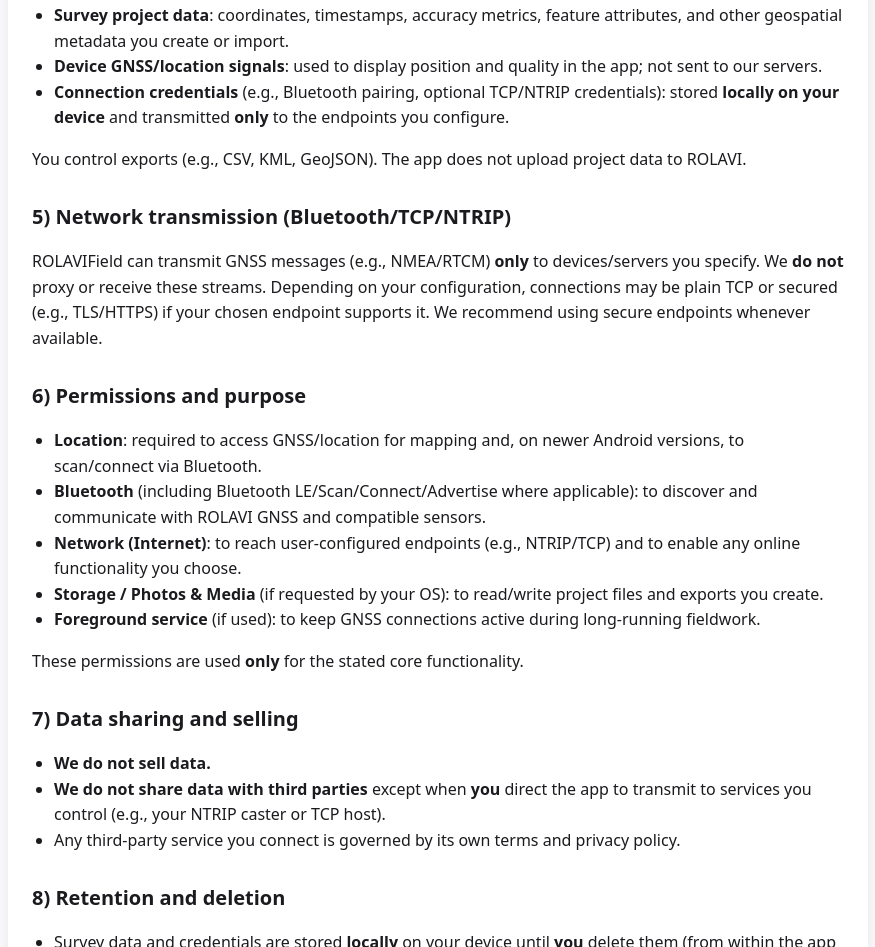
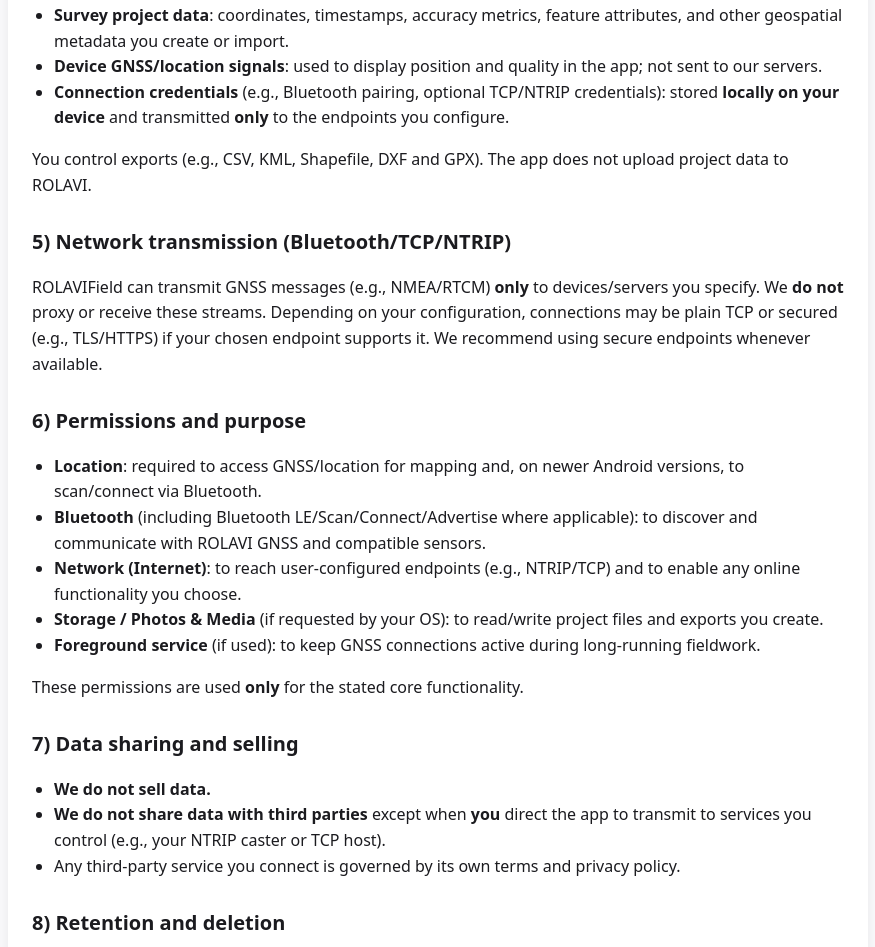
Before and after one commit to ROLAVIGNSS/ROLAVIField, a plain HTML site: page index.html in a window 1280 px wide. Shown: the part 999-1946 px from the top of the page, without its empty margins (202-1077 px from the left). Drawn offline with Linux system fonts and the light colour scheme.

Commit message:
index.html

```diff
--- a/index.html
+++ b/index.html
@@ -55,7 +55,7 @@
         <li><strong>Device GNSS/location signals</strong>: used to display position and quality in the app; not sent to our servers.</li>
         <li><strong>Connection credentials</strong> (e.g., Bluetooth pairing, optional TCP/NTRIP credentials): stored <strong>locally on your device</strong> and transmitted <strong>only</strong> to the endpoints you configure.</li>
       </ul>
-      <p>You control exports (e.g., CSV, KML, GeoJSON). The app does not upload project data to ROLAVI.</p>
+      <p>You control exports (e.g., CSV, KML, Shapefile, DXF and GPX). The app does not upload project data to ROLAVI.</p>
 
       <h2>5) Network transmission (Bluetooth/TCP/NTRIP)</h2>
       <p>ROLAVIField can transmit GNSS messages (e.g., NMEA/RTCM) <strong>only</strong> to devices/servers you specify. We <strong>do not</strong> proxy or receive these streams. Depending on your configuration, connections may be plain TCP or secured (e.g., TLS/HTTPS) if your chosen endpoint supports it. We recommend using secure endpoints whenever available.</p>
```
